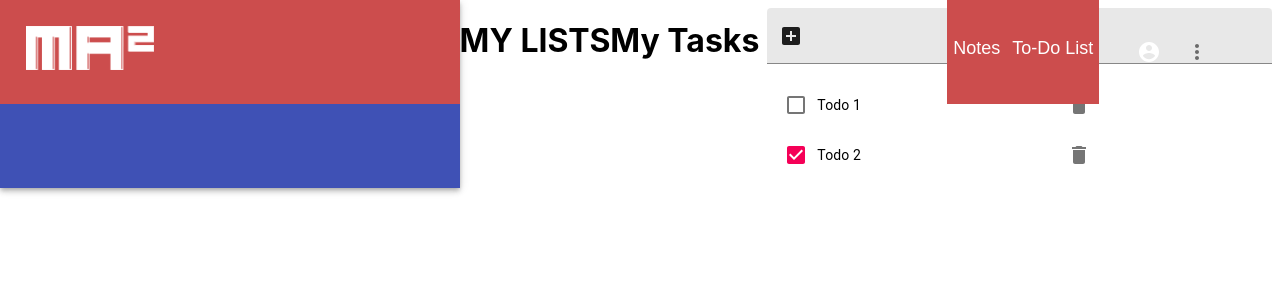
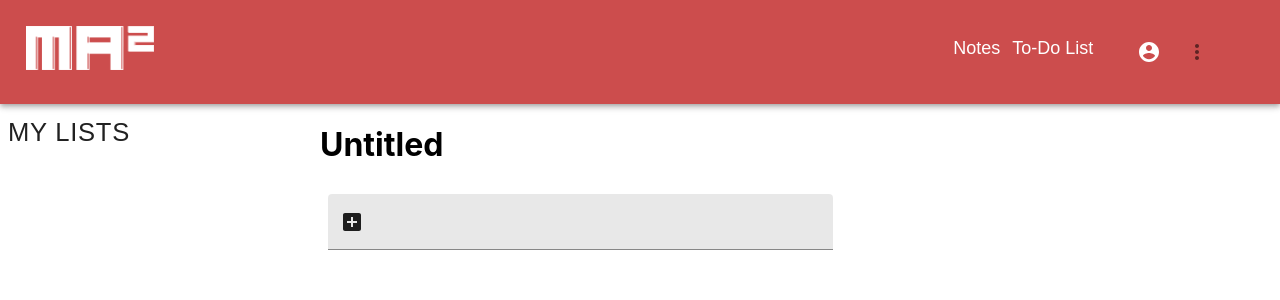
Before and after one commit to youssefsfahmy/MA-Sqrt, a React (Create React App) app: page /Todo in a window 1280 px wide. Shown: the top 300 px of the page. Built offline with nearby package versions, Linux system fonts and the light colour scheme.

Commit message:
single list

```diff
--- a/src/Components/TodoList/ExactListNew.js
+++ b/src/Components/TodoList/ExactListNew.js
@@ -1,23 +1,23 @@
-import React from 'react';
-import { makeStyles } from '@material-ui/styles';
-import List from '@material-ui/core/List';
-import ListItem from '@material-ui/core/ListItem';
-import ListItemSecondaryAction from '@material-ui/core/ListItemSecondaryAction';
-import ListItemText from '@material-ui/core/ListItemText';
-import TextField from '@material-ui/core/TextField';
-import Checkbox from '@material-ui/core/Checkbox';
-import IconButton from '@material-ui/core/IconButton';
+import React from "react";
+import { makeStyles } from "@material-ui/styles";
+import List from "@material-ui/core/List";
+import ListItem from "@material-ui/core/ListItem";
+import ListItemSecondaryAction from "@material-ui/core/ListItemSecondaryAction";
+import ListItemText from "@material-ui/core/ListItemText";
+import TextField from "@material-ui/core/TextField";
+import Checkbox from "@material-ui/core/Checkbox";
+import IconButton from "@material-ui/core/IconButton";
 // import CommentIcon from '@material-ui/icons/Comment';
-import DeleteIcon from '@material-ui/icons/Delete';
+import DeleteIcon from "@material-ui/icons/Delete";
 // import { Filter } from '@material-ui/icons';
 // import reactDom from 'react-dom';
-import DoneIcon from '@material-ui/icons/Done';
+import DoneIcon from "@material-ui/icons/Done";
 // import Textbox1 from './Textbox1'
-import EditText from './EditText'
+import EditText from "./EditText";
 
-const useStyles = makeStyles(theme => ({
+const useStyles = makeStyles((theme) => ({
   root: {
-    width: '100%',
+    width: "100%",
     maxWidth: 360,
     ///   backgroundColor: theme.palette.background.paper,
   },
@@ -28,37 +28,48 @@ function CheckboxList(props) {
   const [checked, setChecked] = React.useState([]);
   // const [edited,setEdited]
 
+  const handleDelete = (id) => {
+    console.log(id);
+    props.setArrayy(props.arrayy.filter((elem) => elem.key !== id));
+    console.log("ay haga");
+    console.log(id);
+  };
+  const onChange1 = (e, id) => {
+    const elem = props.arrayy[id];
+    props.setArrayy([
+      ...props.arrayy.slice(0, id),
+      { ...elem, text: e.target.value },
+      ...props.arrayy.slice(id + 1),
+    ]);
+  };
 
-  const handleDelete=(id) => {
-    console.log(id);
-    props.setArrayy(props.arrayy.filter(elem => elem.key !== id ))
-      console.log('ay haga')
-      console.log(id)
-    }
-    const onChange1=(e,id) => {
-      const elem = props.arrayy[id]
-      props.setArrayy([...props.arrayy.slice(0,id),{...elem,text:e.target.value},...props.arrayy.slice(id+1)])
-      }
+  const handleCheck = (id) => {
+    const myElement = props.arrayy[id];
+    props.setArrayy([
+      ...props.arrayy.slice(0, id),
+      { ...myElement, isComplete: !myElement.isComplete },
+      ...props.arrayy.slice(id + 1),
+    ]);
+  };
 
+  const handleEdit = (id) => {
+    const elem = props.arrayy[id];
+    props.setArrayy([
+      ...props.arrayy.slice(0, id),
+      { ...elem, editMode: true },
+      ...props.arrayy.slice(id + 1),
+    ]);
+  };
+  const handleUpdate = (id) => {
+    const elem = props.arrayy[id];
+    props.setArrayy([
+      ...props.arrayy.slice(0, id),
+      { ...elem, editMode: false },
+      ...props.arrayy.slice(id + 1),
+    ]);
+  };
 
-  const handleCheck = (id) =>{
-    const myElement=props.arrayy[id]
-    props.setArrayy([...props.arrayy.slice(0,id),{...myElement,isComplete:!myElement.isComplete},...props.arrayy.slice(id+1)])
-  }
-
-  const handleEdit=(id) =>{
-    const elem = props.arrayy[id]
-    props.setArrayy([...props.arrayy.slice(0,id),{...elem,editMode:true},...props.arrayy.slice(id+1)])
-  }
-  const handleUpdate=(id) =>{
-    const elem = props.arrayy[id]
-    props.setArrayy([...props.arrayy.slice(0,id),{...elem,editMode:false},...props.arrayy.slice(id+1)])
-
-  }
-
-
-
-  const handleToggle = value => () => {
+  const handleToggle = (value) => () => {
     const currentIndex = checked.indexOf(value);
     const newChecked = [...checked];
 
@@ -73,31 +84,63 @@ function CheckboxList(props) {
 
   return (
     <>
-    <div/>
+      <div />
       <List className={classes.root}>
-      {props.arrayy.map((elem,index) => (
-        <ListItem key={elem} role={undefined} dense button onClick={()=>handleToggle(elem)}>
+        {props.arrayy.map((elem, index) => (
+          <ListItem
+            key={elem}
+            role={undefined}
+            dense
+            button
+            onClick={() => handleToggle(elem)}
+          >
             {/* <Checkbox checked={ checked.indexOf(elem.isComplete) !== -1} tabIndex={-1} disableRipple  onClick={() => handleCheck(elem.key)}   id={elem.key}/> */}
-          <Checkbox checked={elem.isComplete} tabIndex={-1} disableRipple  onClick={() => handleCheck(index)}   id={elem.key}/>
+            <Checkbox
+              checked={elem.isComplete}
+              tabIndex={-1}
+              disableRipple
+              onClick={() => handleCheck(index)}
+              id={elem.key}
+            />
 
-          { elem.editMode===false?    <ListItemText className="listText"  primary={elem.text} onClick={() => handleEdit(index)} id={elem.key} />
-          :<div className="divEdit">
-             <TextField id="standard-basic" label="" value={elem.text} onChange={(e)=>onChange1(e, index)}/>
+            {elem.editMode === false ? (
+              <ListItemText
+                className="listText"
+                primary={elem.text}
+                onClick={() => handleEdit(index)}
+                id={elem.key}
+              />
+            ) : (
+              <div className="divEdit">
+                <TextField
+                  id="standard-basic"
+                  label=""
+                  value={elem.text}
+                  onChange={(e) => onChange1(e, index)}
+                />
                 {/* <EditText/> */}
-             <IconButton aria-label="Comments" onClick={() => handleUpdate(elem.key)} id={elem.key}>
-              <DoneIcon/>
+                <IconButton
+                  aria-label="Comments"
+                  onClick={() => handleUpdate(index)}
+                  id={elem.key}
+                >
+                  <DoneIcon />
                 </IconButton>
-
-          </div>    }
+              </div>
+            )}
             <ListItemSecondaryAction>
-            <IconButton aria-label="Comments" onClick={() => handleDelete(elem.key)} id={elem.key}>
-              <DeleteIcon/>
+              <IconButton
+                aria-label="Comments"
+                onClick={() => handleDelete(elem.key)}
+                id={elem.key}
+              >
+                <DeleteIcon />
               </IconButton>
             </ListItemSecondaryAction>
           </ListItem>
         ))}
       </List>
-    <div/>
+      <div />
     </>
   );
 }
--- a/src/Components/TodoList/Sidebar.js
+++ b/src/Components/TodoList/Sidebar.js
@@ -1,14 +1,124 @@
-import { ListItem } from "material-ui";
 import React from "react";
+import clsx from "clsx";
+import { makeStyles } from "@material-ui/core/styles";
+import SwipeableDrawer from "@material-ui/core/SwipeableDrawer";
+import Button from "@material-ui/core/Button";
+import List from "@material-ui/core/List";
+import Divider from "@material-ui/core/Divider";
+import ListItem from "@material-ui/core/ListItem";
+import ListItemIcon from "@material-ui/core/ListItemIcon";
+import ListItemText from "@material-ui/core/ListItemText";
+import InboxIcon from "@material-ui/icons/MoveToInbox";
+import MailIcon from "@material-ui/icons/Mail";
+import { Height } from "@material-ui/icons";
+import AddBoxIcon from "@material-ui/icons/AddBox";
+const useStyles = makeStyles({
+  list: {
+    width: 250,
+  },
+  fullList: {
+    width: "auto",
+  },
+  button: {
+    fontSize: "2vw",
+    fontFamily: "sans-serif",
+  },
+});
 
 export default function Sidebar() {
+  const classes = useStyles();
+  const [key, setKey] = React.useState(0);
+  const [curr, setCurr] = React.useState(0);
+  const [state, setState] = React.useState({
+    top: false,
+    left: false,
+    bottom: false,
+    right: false,
+  });
   const [lists, setLists] = React.useState([]);
+  const onClick = () => {
+    setLists([...lists, { title: "Untitled_" + key, key }]);
+    setKey(key + 1);
+  };
+
+  const onClick2 = (e, id) => {
+    setCurr(id);
+  };
+  const toggleDrawer = (anchor, open) => (event) => {
+    if (
+      event &&
+      event.type === "keydown" &&
+      (event.key === "Tab" || event.key === "Shift")
+    ) {
+      return;
+    }
+
+    setState({ ...state, [anchor]: open });
+  };
+
+  const list = (anchor) => (
+    <div
+      className={clsx(classes.list, {
+        [classes.fullList]: anchor === "top" || anchor === "bottom",
+      })}
+      role="presentation"
+      onClick={toggleDrawer(anchor, false)}
+      onKeyDown={toggleDrawer(anchor, false)}
+    >
+      <List>
+        {lists.map((text, index) => (
+          <ListItem button key={text.title} onClick={(e) => onClick2(e, index)}>
+            <ListItemIcon>
+              {index % 2 === 0 ? <InboxIcon /> : <MailIcon />}
+            </ListItemIcon>
+            <ListItemText primary={text.title} />
+          </ListItem>
+        ))}
+      </List>
+      <Divider />
+      <ListItem button key={"Add"} onClick={onClick}>
+        <ListItemIcon>
+          <AddBoxIcon />
+        </ListItemIcon>
+        <ListItemText primary={"New List"} />
+      </ListItem>
+      {/* <Divider />
+      <List>
+        {["All mail", "Trash", "Spam"].map((text, index) => (
+          <ListItem button key={text}>
+            <ListItemIcon>
+              {index % 2 === 0 ? <InboxIcon /> : <MailIcon />}
+            </ListItemIcon>
+            <ListItemText primary={text} />
+          </ListItem>
+        ))}
+      </List> */}
+    </div>
+  );
+
   return (
-    <div>
-      <h1>MY LISTS</h1>
-      {lists.map((d) => (
-        <ListItem>List</ListItem>
-      ))}
+    <div style={{ width: "25vw", Height: "100vw" }}>
+      <>
+        {["My Lists"].map((anchor) => (
+          <React.Fragment key={anchor}>
+            <Button
+              className={classes.button}
+              onClick={toggleDrawer(anchor, true)}
+            >
+              {anchor}
+            </Button>
+            <SwipeableDrawer
+              anchor={anchor}
+              open={state[anchor]}
+              onClose={toggleDrawer(anchor, false)}
+              onOpen={toggleDrawer(anchor, true)}
+            >
+              {list(anchor)}
+            </SwipeableDrawer>
+          </React.Fragment>
+        ))}
+      </>
+      {/* <Button onClick={toggleDrawer("Add", true)}>Add</Button> */}
     </div>
   );
 }
--- /dev/null
+++ b/src/Components/TodoList/Titlecontext.js
@@ -0,0 +1,2 @@
+import createContext from "react";
+const title = createContext();
--- a/src/Components/TodoList/TodoList.js
+++ b/src/Components/TodoList/TodoList.js
@@ -4,34 +4,22 @@ import ExactlistNew from "./ExactListNew";
 
 export default function TodoList() {
   const [add, setAdd] = React.useState(false);
-  const [array, setArray] = React.useState([
-    {
-      isComplete: false,
-      text: "Todo 1",
-      key: 0,
-      editMode:false,
-    },
-    {
-      isComplete: true,
-      text: "Todo 2",
-      key: 1,
-      editMode:false,
-
-    },
-  ]);
-
+  const [title, setTitle] = React.useState("Untitled");
+  const [array, setArray] = React.useState([]);
 
   return (
-    <>
-      <h1>My Tasks</h1>
+    <div>
+      <div>
+        <h1>{title}</h1>
+      </div>
       <div className="capitalDiv">
         <div className="divMain">
-          <Textbox1 setaddd={setAdd} setArrayy={setArray} arrayy={array}  />
+          <Textbox1 setaddd={setAdd} setArrayy={setArray} arrayy={array} />
         </div>
         <div>
           <ExactlistNew arrayy={array} setArrayy={setArray} />
         </div>
       </div>
-    </>
+    </div>
   );
 }
--- a/src/Pages/Todo.js
+++ b/src/Pages/Todo.js
@@ -1,20 +1,24 @@
 import React, { useState } from "react";
 import Sidebar from "../Components/TodoList/Sidebar";
 import TodoList from "../Components/TodoList/TodoList";
-import NavBar from "../Components/HomePage/NavBar"
+import NavBar from "../Components/HomePage/NavBar";
 
 export default function Todo() {
+  const [all, setAll] = React.useState();
+
   return (
-
-
-    <div
-      style={{
-        display: "flex",
-      }}
-    >
-       <NavBar/>
-      <Sidebar />
-      <TodoList />
+    <div>
+      <div>
+        <NavBar />
+      </div>
+      <div
+        style={{
+          display: "flex",
+        }}
+      >
+        <Sidebar setAll={setAll} />
+        <TodoList all={all} />
+      </div>
     </div>
   );
 }
```
Also changed, not shown: 1 other file (tests, documents, lock files or other folders). Lines whose indentation alone changed are shown as unchanged.
